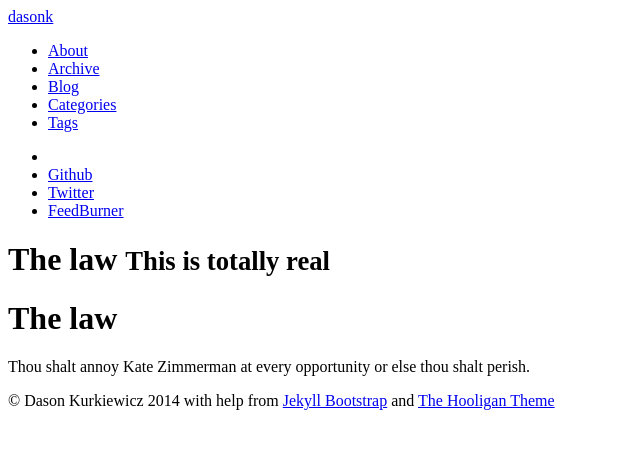
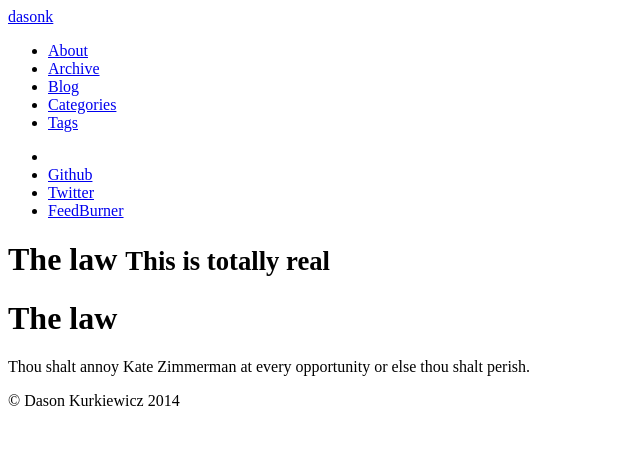
Before and after one commit to Dasonk/dasonk.github.com, a Jekyll site: the page built from pages/law.md, in a window 1280 px wide. Shown: the top 449 px of the page, without its empty margins (0-640 px from the left). Built offline with Jekyll 4.4.1, drawn with Linux system fonts in a browser that asks for light colours; nearby versions of some CDN libraries; library files that are not in the unit come from our copies.

Commit message:
Small changes

```diff
--- a/_includes/themes/hooligan/default.html
+++ b/_includes/themes/hooligan/default.html
@@ -136,9 +136,9 @@
 
       <footer>
         <p>&copy; {{ site.author.name }} 2014
-          with help from <a href="http://jekyllbootstrap.com" target="_blank" title="The Definitive Jekyll Blogging Framework">Jekyll Bootstrap</a>
+          <!--with help from <a href="http://jekyllbootstrap.com" target="_blank" title="The Definitive Jekyll Blogging Framework">Jekyll Bootstrap</a>
           and <a href="http://github.com/dhulihan/hooligan" target="_blank">The Hooligan Theme</a>
-        </p>
+        </p>-->
       </footer>
     </div> <!-- /container -->
     {% include JB/analytics %}
```
Also changed, not shown: _includes/themes/hooligan/page.html (line endings or trailing spaces).
